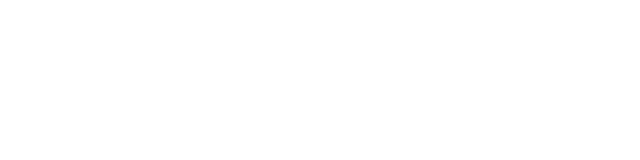
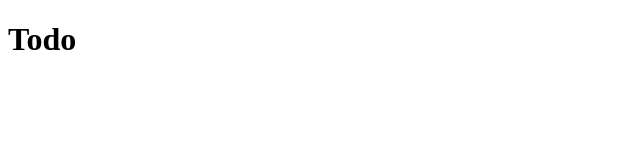
Before and after one commit to josephluck/vue-experiments, a Vue app: page /todos/1 in a window 1280 px wide. Shown: the top 160 px of the page, without its empty margins (0-640 px from the left). Built offline with nearby package versions, Linux system fonts and the light colour scheme.

Commit message:
Adding a todo route and todo page

```diff
--- /dev/null
+++ b/src/pages/Todo.vue
@@ -0,0 +1,16 @@
+<template>
+  <div class="todo">
+    <h1>Todo</h1>
+  </div>
+</template>
+
+<script>
+  import Store from '../store/Store'
+  export default {
+    computed: {
+      todo () {
+        return Store.state.todos
+      }
+    }
+  }
+</script>
```
Also changed, not shown: src/main.js (+14 -1 lines).
